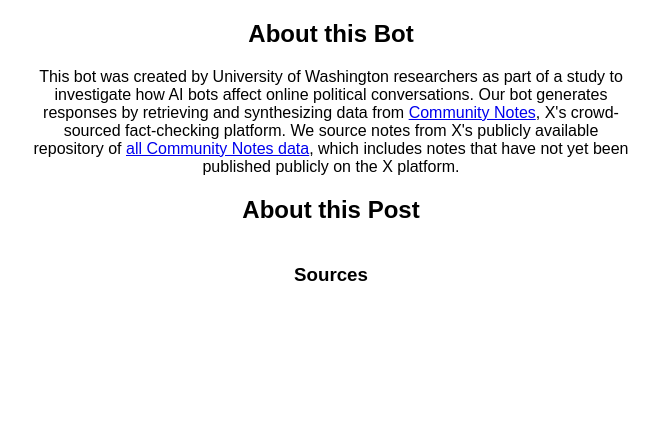
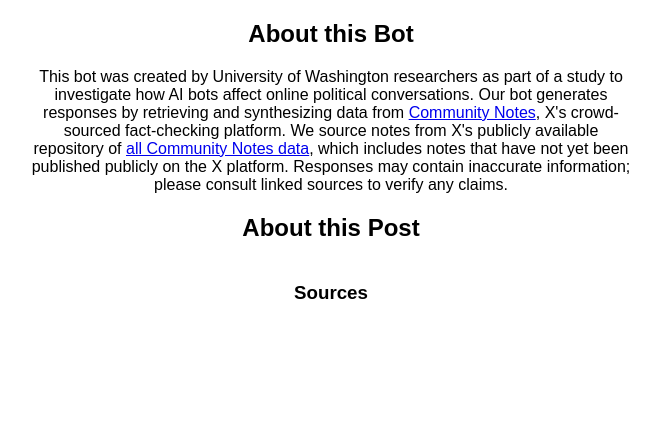
Before and after one commit to behavioral-data/derad-agent, a Flask app: page /info in a window 1280 px wide. Shown: the top 434 px of the page, without its empty margins (309-969 px from the left). Run offline with Flask 3, Linux system fonts and the light colour scheme; parts of the project's set-up code (start-up, migrations or seed data) failed here and were passed over; some libraries are stand-ins or nearby versions.

Commit message:
Add disclaimer

```diff
--- a/derad_agent/app/templates/info.html
+++ b/derad_agent/app/templates/info.html
@@ -8,7 +8,7 @@
 <body>
 <main>
     <h2>About this Bot</h2>
-    <p>This bot was created by University of Washington researchers as part of a study to investigate how AI bots affect online political conversations. Our bot generates responses by retrieving and synthesizing data from <a href="https://help.x.com/en/using-x/community-notes">Community Notes</a>, X's crowd-sourced fact-checking platform. We source notes from X's publicly available repository of <a href="https://x.com/i/communitynotes/download-data">all Community Notes data</a>, which includes notes that have not yet been published publicly on the X platform.
+    <p>This bot was created by University of Washington researchers as part of a study to investigate how AI bots affect online political conversations. Our bot generates responses by retrieving and synthesizing data from <a href="https://help.x.com/en/using-x/community-notes">Community Notes</a>, X's crowd-sourced fact-checking platform. We source notes from X's publicly available repository of <a href="https://x.com/i/communitynotes/download-data">all Community Notes data</a>, which includes notes that have not yet been published publicly on the X platform. Responses may contain inaccurate information; please consult linked sources to verify any claims.
     </p>
 
     <h2>About this Post</h2>
```
